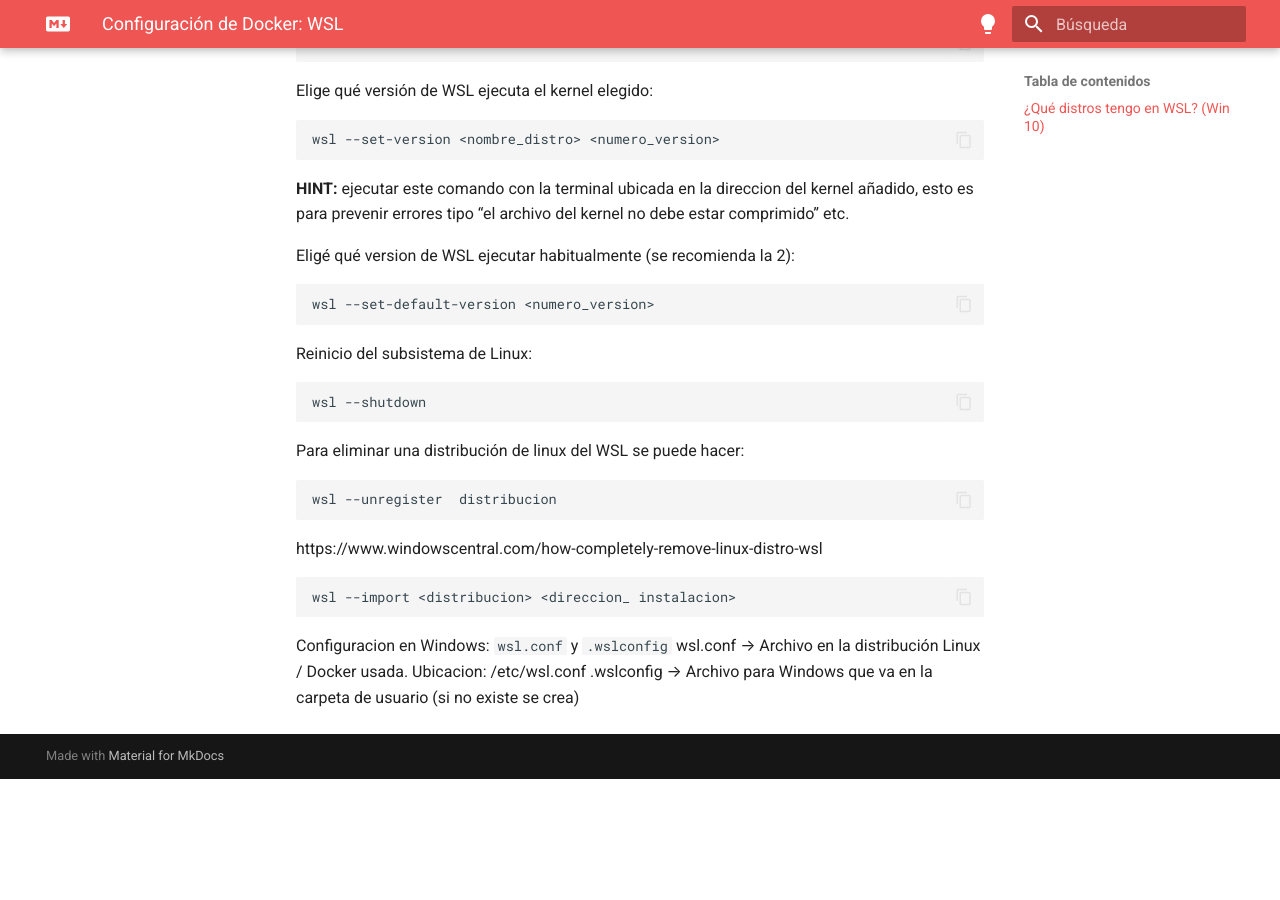
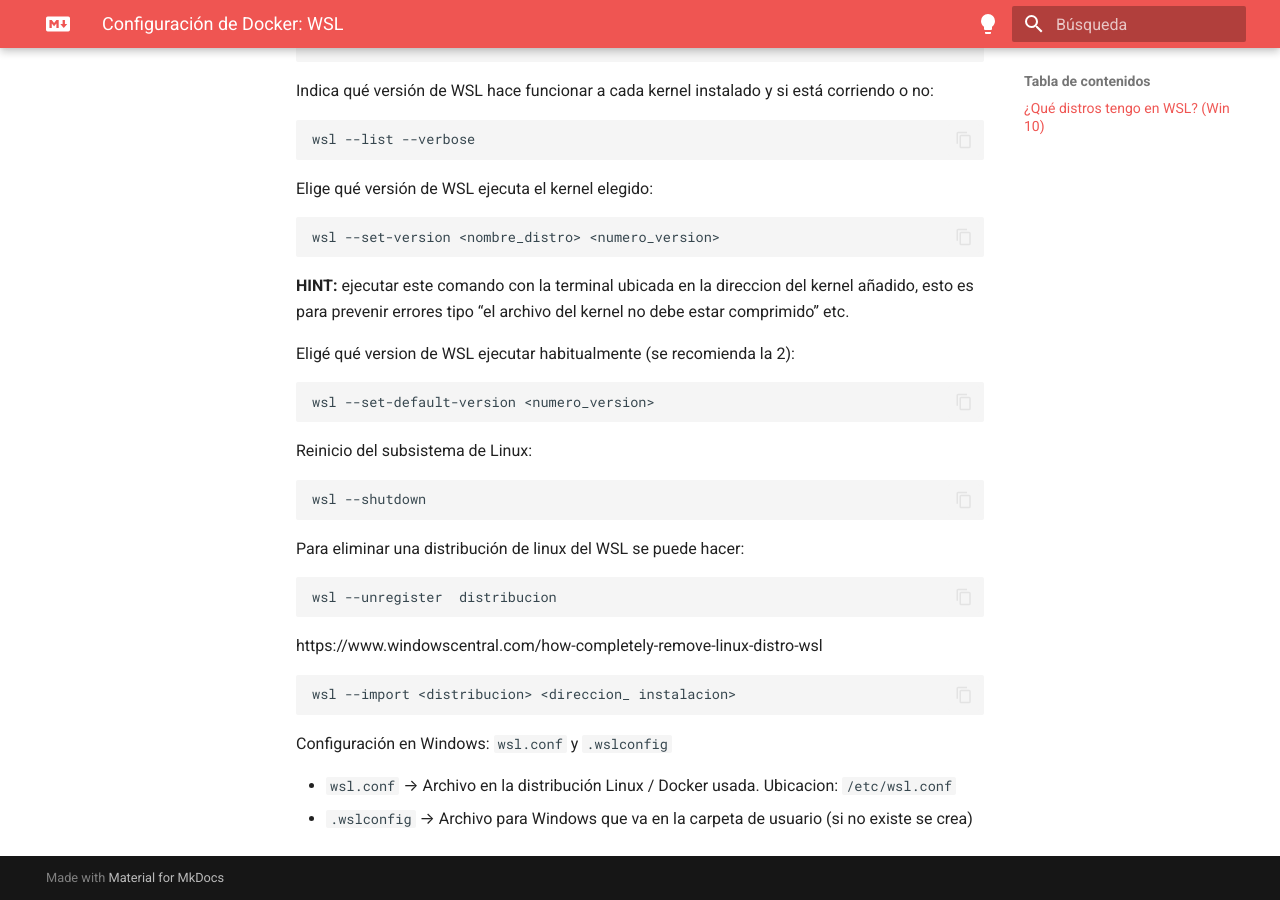
Before and after one commit to alejrot/contenedores, an MkDocs documentation site: the page built from docs/extras/wsl.md, in a window 1280 px wide and 900 px high, scrolled down 962 px. Built offline with MkDocs 1.6.1 and Material for MkDocs 9.7.7, drawn with Linux system fonts in a browser that asks for light colours; plug-ins that fetch from the network failed and are left out; before the commit the page ends 1741 px from its top, so only the background shows below that; some of the changed text lies outside the part shown.

Commit message:
WSL con links extra

````diff
--- a/docs/extras/wsl.md
+++ b/docs/extras/wsl.md
@@ -19,11 +19,19 @@
 ## [¿Qué distros tengo en WSL? (Win 10)](https://terminaldelinux.com/terminal/wsl/instalacion-configuracion-wsl/#qué-distros-tengo-en-wsl)
 
 
-Enumera qué distribuciones están instaladas y cuál lo está por defecto:
+Enumerar qué distribuciones están instaladas y cuál lo está por defecto:
 
 ```bash
 wsl --list
 ```
+
+Enumerar distribuciones disponibles online:
+
+```bash
+wsl --list --online
+```
+
+
 
 Si no hay ninguna actúa una imagen predeterminada de Docker llamada docker-desktop, la cual tiene un importante consumo de recursos.
 
@@ -77,6 +85,7 @@
 ```
 
 
-Configuracion en Windows: `wsl.conf` y `.wslconfig`
-wsl.conf → Archivo en la distribución Linux / Docker usada. Ubicacion: /etc/wsl.conf
-.wslconfig → Archivo para Windows que va en la carpeta de usuario (si no existe se crea)
+Configuración en Windows: `wsl.conf` y `.wslconfig`
+
+- `wsl.conf` → Archivo en la distribución Linux / Docker usada. Ubicacion: `/etc/wsl.conf`
+- `.wslconfig` → Archivo para Windows que va en la carpeta de usuario (si no existe se crea)
````
